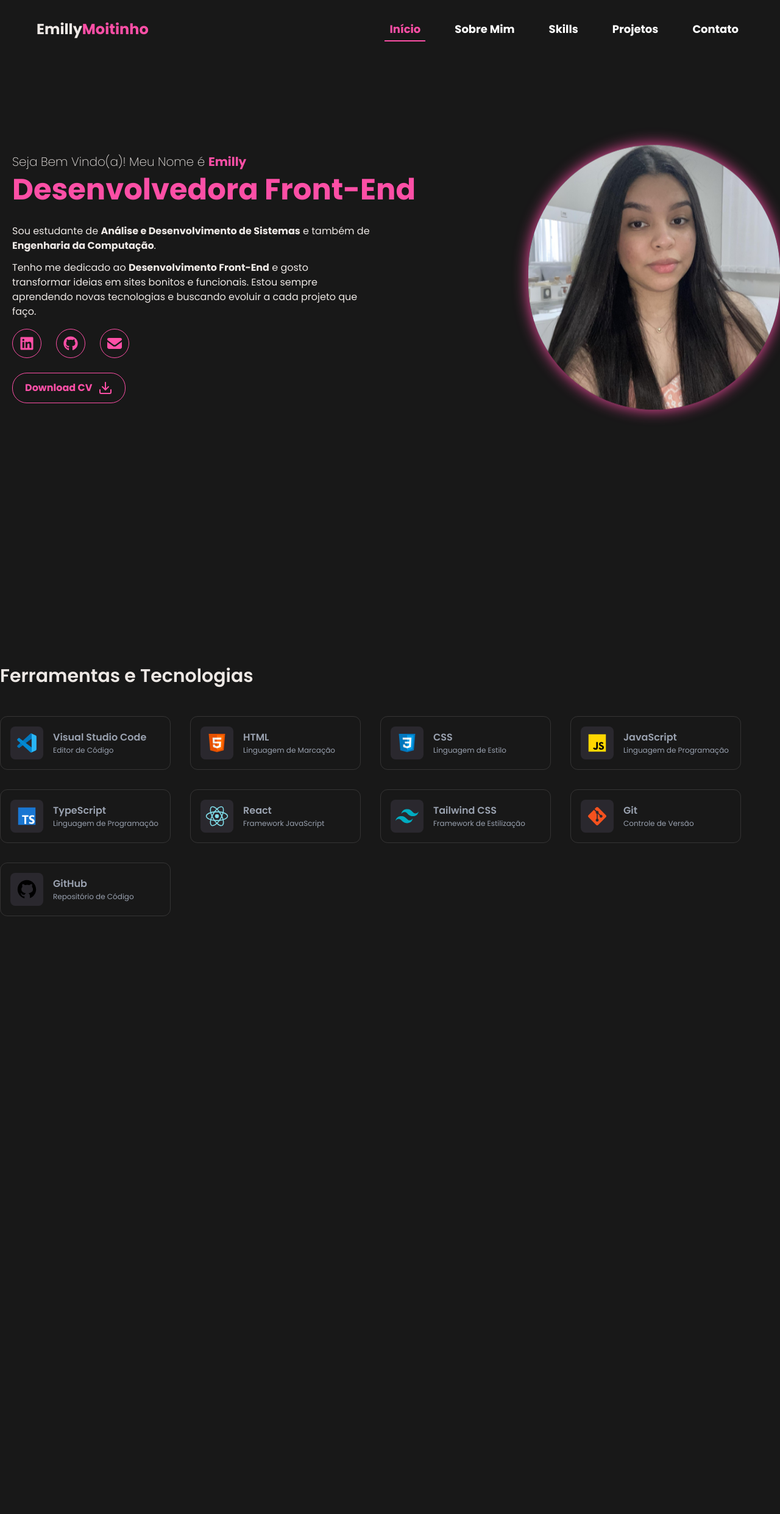
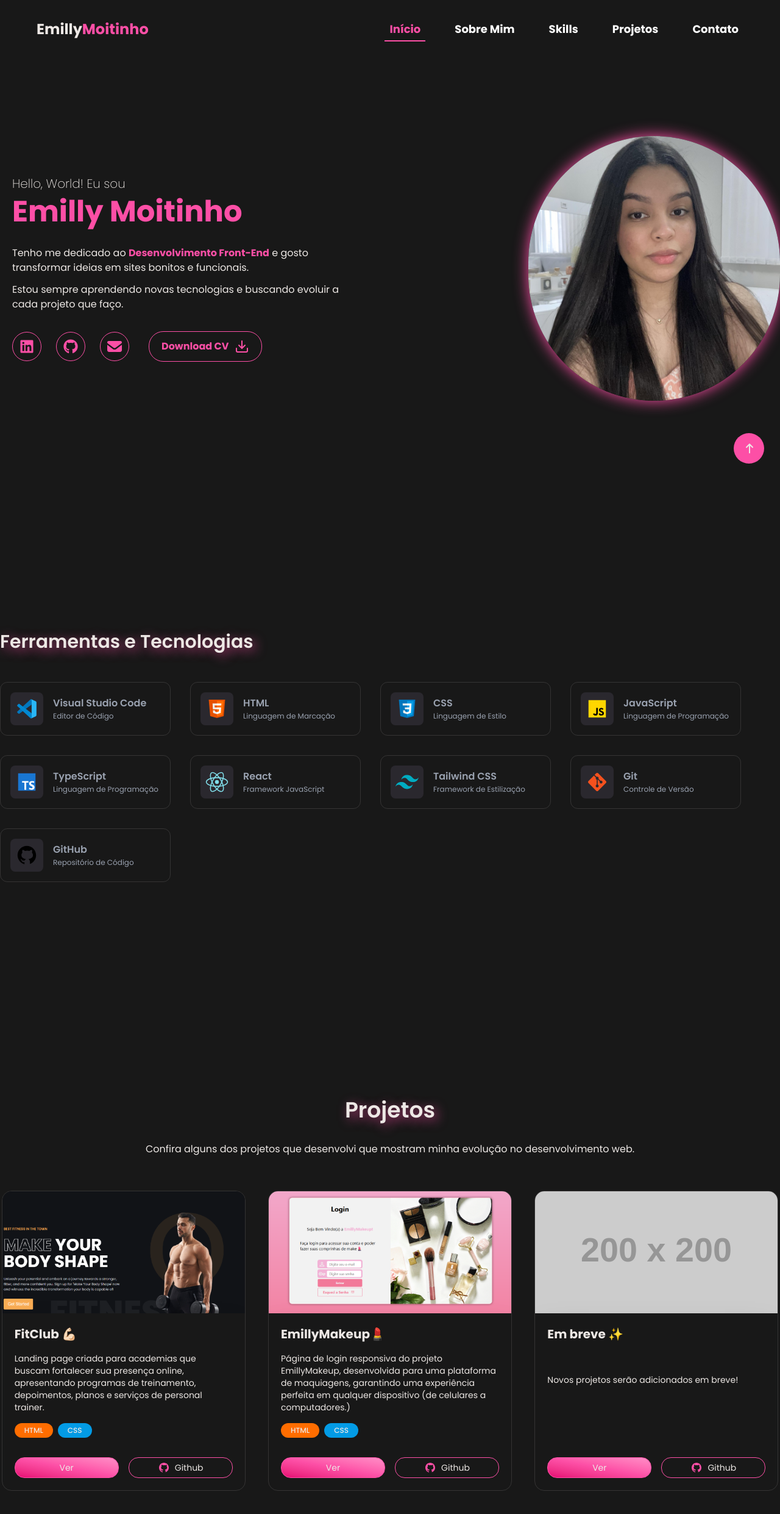
Before and after one commit to emillymoitinho/portfolio, a React (Vite) app in the folder portfolio-emilly/: page / in a window 1280 px wide. Shown: the top 2482 px of the page at 61% size. Before the commit the page ends 1696 px from the top, so only its background shows below. Built offline with nearby package versions, Linux system fonts and the light colour scheme.

Commit message:
feat(projetos): add seção de projetos e melhorias

```diff
--- a/portfolio-emilly/src/App.tsx
+++ b/portfolio-emilly/src/App.tsx
@@ -1,5 +1,6 @@
 import { faGithub, faLinkedin } from '@fortawesome/free-brands-svg-icons';
 import { faEnvelope } from '@fortawesome/free-solid-svg-icons';
+import { faArrowUp } from '@fortawesome/free-solid-svg-icons';
 import { FontAwesomeIcon } from '@fortawesome/react-fontawesome';
 import { Download } from 'lucide-react';
 import { useState } from "react";
@@ -15,21 +16,31 @@ import ReactIcon from './components/SvgIcons/ReactIcon';
 import TailwindIcon from './components/SvgIcons/TailwindIcon';
 import GitIcon from './components/SvgIcons/GitIcon';
 import GitHubIcon from './components/SvgIcons/GitHubIcon';
+import CardProject from './components/CardProject/CardProject';
+import fitclub from './assets/images/fitclub.png';
+import emillyMakeup from './assets/images/emillyMakeup.png';
 
 function App() {
   const [active, setActive] = useState("Início");
 
   const menuItems = [
-    { name: "Início", href: "#" },
+    { name: "Início", href: "#inicio" },
     { name: "Sobre Mim", href: "#sobre" },
     { name: "Skills", href: "#skills" },
     { name: "Projetos", href: "#projetos" },
     { name: "Contato", href: "#contato" },
   ];
 
+  const scrollToTop = () => {
+    window.scrollTo({
+      top: 0,
+      behavior: 'smooth' // Rola suavemente
+    });
+  };
+
   return (
     <div className="bg-bg flex flex-col items-center w-full h-full">
-      <nav className="flex items-center justify-between py-8! px-15! w-full ">
+      <nav className="fixed bg-bg z-9 flex items-center justify-between py-8! px-15! w-full">
 
         <p className="text-2xl font-bold hover:scale-110 transition duration-300 ease-in-out">
           <a href="#">Emilly<span className="text-pink">Moitinho</span></a>
@@ -55,24 +66,30 @@ function App() {
 
       </nav>
 
-      <section className="container">
-        <main className="flex items-center animate-fadeIn h-[90vh]">
+      <section className="container relative">
+        <main id='inicio' className="flex items-center animate-fadeIn h-[90vh]">
           <div className="flex flex-col w-[30%] flex-2 px-5!">
-            <h2 className="mb-2! text-xl! font-extralight!">Seja Bem Vindo(a)! Meu Nome é <span className="text-pink font-bold">Emilly</span></h2>
-            <h1 className="text-5xl! text-pink mb-8!">Desenvolvedora Front-End</h1>
+            <h2 className="mb-2! text-xl! font-extralight!">Hello, World! Eu sou</h2>
+            <h1 className="text-5xl! text-pink mb-8!">Emilly Moitinho</h1>
             <div className="flex flex-col mb-4! w-[70%] gap-3">
-              <p className="w-150">Sou estudante de <strong>Análise e Desenvolvimento de Sistemas</strong> e também de <strong>Engenharia da Computação</strong>.
-              </p>
-              <p>Tenho me dedicado ao <strong>Desenvolvimento Front-End</strong> e gosto transformar ideias em sites bonitos e funcionais. Estou sempre aprendendo novas tecnologias e buscando evoluir a cada projeto que faço.</p>
+              {/* <p className="w-150">Sou estudante de <strong>Análise e Desenvolvimento de Sistemas</strong> e também de <strong>Engenharia da Computação</strong>.
+              </p> */}
+              <p>Tenho me dedicado ao <strong className='text-pink'>Desenvolvimento Front-End</strong> e gosto transformar ideias em sites bonitos e funcionais.</p>
+              <p>Estou sempre aprendendo novas tecnologias e buscando evoluir a cada projeto que faço.</p>
             </div>
-            <div className="flex gap-6 mb-6! text-pink">
-              <a href="https://www.linkedin.com/in/emillymoitinho/" target="_blank" title="Linkedin" className="social-media"><FontAwesomeIcon icon={faLinkedin} /></a>
-              <a href="https://github.com/emillymoitinho" target="_blank" className="social-media" title="Github"><FontAwesomeIcon icon={faGithub} /></a>
-              <a href="https://mail.google.com/mail/?view=cm&fs=1&to=emillysmoitinho@gmail.com" target="_blank" className="social-media" title="Email"><FontAwesomeIcon icon={faEnvelope} /></a>
+
+            <div className='flex items-center justify-between gap-8 mt-4! w-fit'>
+              <div className="flex gap-6 text-pink">
+                <a href="https://www.linkedin.com/in/emillymoitinho/" target="_blank" title="Linkedin" className="social-media"><FontAwesomeIcon icon={faLinkedin} /></a>
+                <a href="https://github.com/emillymoitinho" target="_blank" className="social-media" title="Github"><FontAwesomeIcon icon={faGithub} /></a>
+                <a href="https://mail.google.com/mail/?view=cm&fs=1&to=emillysmoitinho@gmail.com" target="_blank" className="social-media" title="Email"><FontAwesomeIcon icon={faEnvelope} /></a>
+              </div>
+              <a
+                href="src/Emilly-Soares-Moitinho-CV.pdf" download className="flex items-center border border-pink rounded-3xl w-fit gap-2.5 py-3! px-5! font-bold text-pink transition duration-300 ease-in-out hover:bg-pink hover:text-bg hover:shadow-[0_0_25px_#b74b4b] hover:scale-105">Download CV   <Download /></a>
             </div>
-            <a
-              href="src/Emilly-Soares-Moitinho-CV.pdf" download className="flex items-center border border-pink rounded-3xl w-fit gap-2.5 py-3! px-5! font-bold text-pink transition duration-300 ease-in-out hover:bg-pink hover:text-bg hover:shadow-[0_0_25px_#b74b4b] hover:scale-105">Download CV   <Download /></a>
+
           </div>
+
           <div className="flex-1"><img src={user} alt="Foto de Emilly Moitinho" className=" rounded-full shadow-[0_0_25px_#FD4FA6] animate-float transition duration-500 ease-in-out hover:shadow-[0_0_45px_#FD4FA6] hover:scale-105" /></div>
         </main>
         {/*
@@ -84,8 +101,8 @@ function App() {
           <div></div>
         </article> */}
 
-        <article id='skills' className="w-full h-screen flex justify-center flex-col gap-8 py-5!">
-          <h2 className="text-3xl! mb-4! font-bold">Ferramentas e Tecnologias</h2>
+        <article id='skills' className="w-full flex justify-center flex-col gap-8 py-40! h-screen">
+          <h2 className="text-3xl! mb-4! font-bold" style={{ textShadow: "rgb(253 79 166 / 66%) 5px 5px 18px" }}>Ferramentas e Tecnologias</h2>
 
           <div className="flex flex-wrap gap-8">
             <CardTech icon={VsCodeIcon} name='Visual Studio Code' category='Editor de Código' />
@@ -100,6 +117,41 @@ function App() {
           </div>
         </article>
 
+        <article id='projetos' className=' w-full flex flex-col items-center gap-8 py-30!'>
+          <h2 className='text-4xl!' style={{ textShadow: "rgb(253 79 166 / 66%) 5px 5px 18px" }}>Projetos</h2>
+          <p className='mb-6!'>Confira alguns dos projetos que desenvolvi que mostram minha evolução no desenvolvimento web.</p>
+
+          <div className='w-full flex flex-wrap gap-8 justify-around'>
+            <CardProject
+              title='FitClub 💪🏻'
+              img={fitclub}
+              alt='Imagem do Projeto FitClub'
+              description='Landing page criada para academias que buscam fortalecer sua presença online, apresentando programas de treinamento, depoimentos, planos e serviços de personal trainer.'
+              tags={["HTML", "CSS"]}
+              linkProject='https://emillymoitinho.github.io/FitClub/'
+              github='https://github.com/emillymoitinho/FitClub' />
+
+            <CardProject
+              title='EmillyMakeup💄'
+              img={emillyMakeup}
+              alt='Imagem do Projeto FitClub'
+              description='Página de login responsiva do projeto EmillyMakeup, desenvolvida para uma plataforma de maquiagens, garantindo uma experiência perfeita em qualquer dispositivo (de celulares a computadores.)'
+              tags={["HTML", "CSS"]}
+              linkProject='https://emillymoitinho.github.io/emillymakeup_login/'
+              github='https://github.com/emillymoitinho/emillymakeup_login' />
+
+            <CardProject
+              title='Em breve ✨'
+              img='https://placehold.co/200x200?text=Em+Breve'
+              alt='Imagem de projeto futuro'
+              description='Novos projetos serão adicionados em breve!'
+              linkProject='#'
+              github='#'
+            />
+          </div>
+        </article>
+
+        <button onClick={scrollToTop} className='fixed bottom-[5vh] right-[2vw] bg-pink p-5! rounded-full w-[50px] h-[50px] flex items-center'><FontAwesomeIcon icon={faArrowUp} /></button>
       </section>
     </div>
   );
--- a/portfolio-emilly/src/assets/css/index.css
+++ b/portfolio-emilly/src/assets/css/index.css
@@ -23,12 +23,13 @@ body {
 }
 
 h1 {
-    @apply text-3xl font-bold;
+    @apply text-4xl font-bold;
 }
 
 h2 {
-    @apply text-2xl font-semibold;
+    @apply text-3xl font-semibold;
 }
+
 
 button {
     @apply cursor-pointer;
@@ -40,7 +41,7 @@ button {
     }
 
     .container {
-        @apply flex flex-col items-center max-w-[80%] gap-20;
+        @apply flex flex-col items-center py-20! max-w-[80%] gap-10;
     }
 }
 
--- /dev/null
+++ b/portfolio-emilly/src/components/CardProject/CardProject.tsx
@@ -0,0 +1,52 @@
+import GitHubIcon from "../SvgIcons/GitHubIcon";
+
+interface CardProjectProps {
+    img: string;
+    alt: string;
+    title: string;
+    description: string;
+    tags?: string[];
+    linkProject: string;
+    github: string;
+}
+
+const techColors: Record<string, string> = {
+    HTML: "bg-[#FF6D00]",
+    CSS: "bg-[#039BE5]",
+    JavaScript: "bg-yellow-500/20",
+    TypeScript: "bg-indigo-500/20",
+    React: "bg-blue-500/20",
+};
+
+function getTechColor(tag: string): string {
+    return techColors[tag];
+}
+
+function CardProject({ img, alt, title, description, tags = [], linkProject, github }: CardProjectProps) {
+    return (
+        <div className="max-w-[400px] flex-1 flex flex-col rounded-2xl overflow-hidden border  border-[#d8d4d325]">
+            <img src={img} alt={alt} className="h-[200px] object-cover"/>
+            <div className="h-full flex justify-between flex-col gap-4 p-5! shadow-2xl">
+                <h4 className="text-xl font-bold">{title}</h4>
+                <p className="text-sm">{description}</p>
+                <div className="flex flex-wrap gap-2">
+                    {tags.map((tag, index) => (
+                        <span
+                            key={index}
+                            className={`text-xs font-medium px-4! py-1! rounded-xl ${getTechColor(tag)}`}>
+                            {tag}
+                        </span>
+                    ))}
+                </div>
+
+                <div className="flex gap-4 text-sm text-center mt-4!">
+                    <a href={linkProject} target="_blank" className="flex-1 py-1.5! border border-pink rounded-2xl bg-linear-to-tr from-[#E60073] via-[#FD4FA6] to-[#FF8DC7] transition duration-300 ease-in-out hover:shadow-[0_0_25px_#b74b4b] hover:-translate-y-1">Ver</a>
+
+                    <a href={github} target="_blank" className="flex-1 py-1.5!  border border-pink rounded-2xl flex items-center justify-center gap-2 fill-pink transition duration-300 ease-in-out hover:-translate-y-1"><GitHubIcon width="20px" height="20px" /> Github</a>
+                </div>
+            </div>
+        </div>
+    )
+}
+
+export default CardProject;
--- a/portfolio-emilly/src/components/CardTech/CardTech.tsx
+++ b/portfolio-emilly/src/components/CardTech/CardTech.tsx
@@ -10,7 +10,7 @@ function CardTech({ icon, name, category }: CardTechProps) {
     const Icon = icon;
 
     return (
-        <div className="w-70 flex flex-col p-4! text-gray-400 font-semibold rounded-xl border border-[#d8d4d325]">
+        <div className="w-70 flex flex-col p-4! text-gray-400 font-semibold rounded-xl border border-[#d8d4d325] transition duration-300 hover:bg-[#d8d4d325] hover:scale-110 ">
             <div className="flex items-center gap-4">
                 <div className="flex justify-center items-center p-2! rounded-lg bg-[#2A282E]">
                     <Icon />
--- a/portfolio-emilly/src/components/SvgIcons/GitHubIcon.tsx
+++ b/portfolio-emilly/src/components/SvgIcons/GitHubIcon.tsx
@@ -1,7 +1,12 @@
-function GitHubIcon() {
+interface GithubIconProps {
+    width?: string;
+    height?: string;
+}
+
+function GitHubIcon({ width = "38px", height = "38px"}: GithubIconProps) {
     return (
         <>
-            <svg xmlns="http://www.w3.org/2000/svg" viewBox="0 0 30 30" width="38px" height="38px">    <path d="M15,3C8.373,3,3,8.373,3,15c0,5.623,3.872,10.328,9.092,11.63C12.036,26.468,12,26.28,12,26.047v-2.051 c-0.487,0-1.303,0-1.508,0c-0.821,0-1.551-0.353-1.905-1.009c-0.393-0.729-0.461-1.844-1.435-2.526 c-0.289-0.227-0.069-0.486,0.264-0.451c0.615,0.174,1.125,0.596,1.605,1.222c0.478,0.627,0.703,0.769,1.596,0.769 c0.433,0,1.081-0.025,1.691-0.121c0.328-0.833,0.895-1.6,1.588-1.962c-3.996-0.411-5.903-2.399-5.903-5.098 c0-1.162,0.495-2.286,1.336-3.233C9.053,10.647,8.706,8.73,9.435,8c1.798,0,2.885,1.166,3.146,1.481C13.477,9.174,14.461,9,15.495,9 c1.036,0,2.024,0.174,2.922,0.483C18.675,9.17,19.763,8,21.565,8c0.732,0.731,0.381,2.656,0.102,3.594 c0.836,0.945,1.328,2.066,1.328,3.226c0,2.697-1.904,4.684-5.894,5.097C18.199,20.49,19,22.1,19,23.313v2.734 c0,0.104-0.023,0.179-0.035,0.268C23.641,24.676,27,20.236,27,15C27,8.373,21.627,3,15,3z" /></svg>
+            <svg xmlns="http://www.w3.org/2000/svg" viewBox="0 0 30 30" width={width} height={height}>    <path d="M15,3C8.373,3,3,8.373,3,15c0,5.623,3.872,10.328,9.092,11.63C12.036,26.468,12,26.28,12,26.047v-2.051 c-0.487,0-1.303,0-1.508,0c-0.821,0-1.551-0.353-1.905-1.009c-0.393-0.729-0.461-1.844-1.435-2.526 c-0.289-0.227-0.069-0.486,0.264-0.451c0.615,0.174,1.125,0.596,1.605,1.222c0.478,0.627,0.703,0.769,1.596,0.769 c0.433,0,1.081-0.025,1.691-0.121c0.328-0.833,0.895-1.6,1.588-1.962c-3.996-0.411-5.903-2.399-5.903-5.098 c0-1.162,0.495-2.286,1.336-3.233C9.053,10.647,8.706,8.73,9.435,8c1.798,0,2.885,1.166,3.146,1.481C13.477,9.174,14.461,9,15.495,9 c1.036,0,2.024,0.174,2.922,0.483C18.675,9.17,19.763,8,21.565,8c0.732,0.731,0.381,2.656,0.102,3.594 c0.836,0.945,1.328,2.066,1.328,3.226c0,2.697-1.904,4.684-5.894,5.097C18.199,20.49,19,22.1,19,23.313v2.734 c0,0.104-0.023,0.179-0.035,0.268C23.641,24.676,27,20.236,27,15C27,8.373,21.627,3,15,3z" /></svg>
         </>
     )
 }
```
Also changed, not shown: portfolio-emilly/src/assets/images/emillyMakeup.png (added), portfolio-emilly/src/assets/images/fitclub.png (added).
